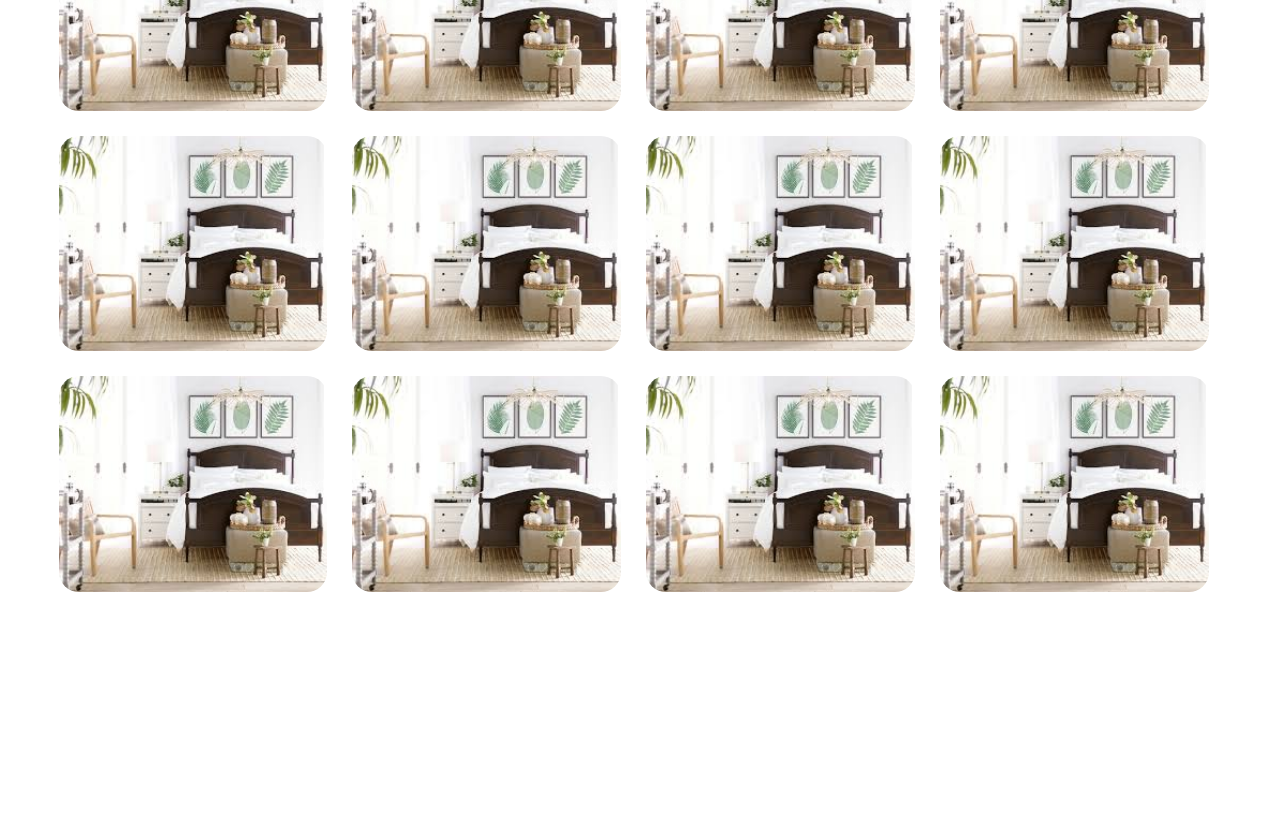
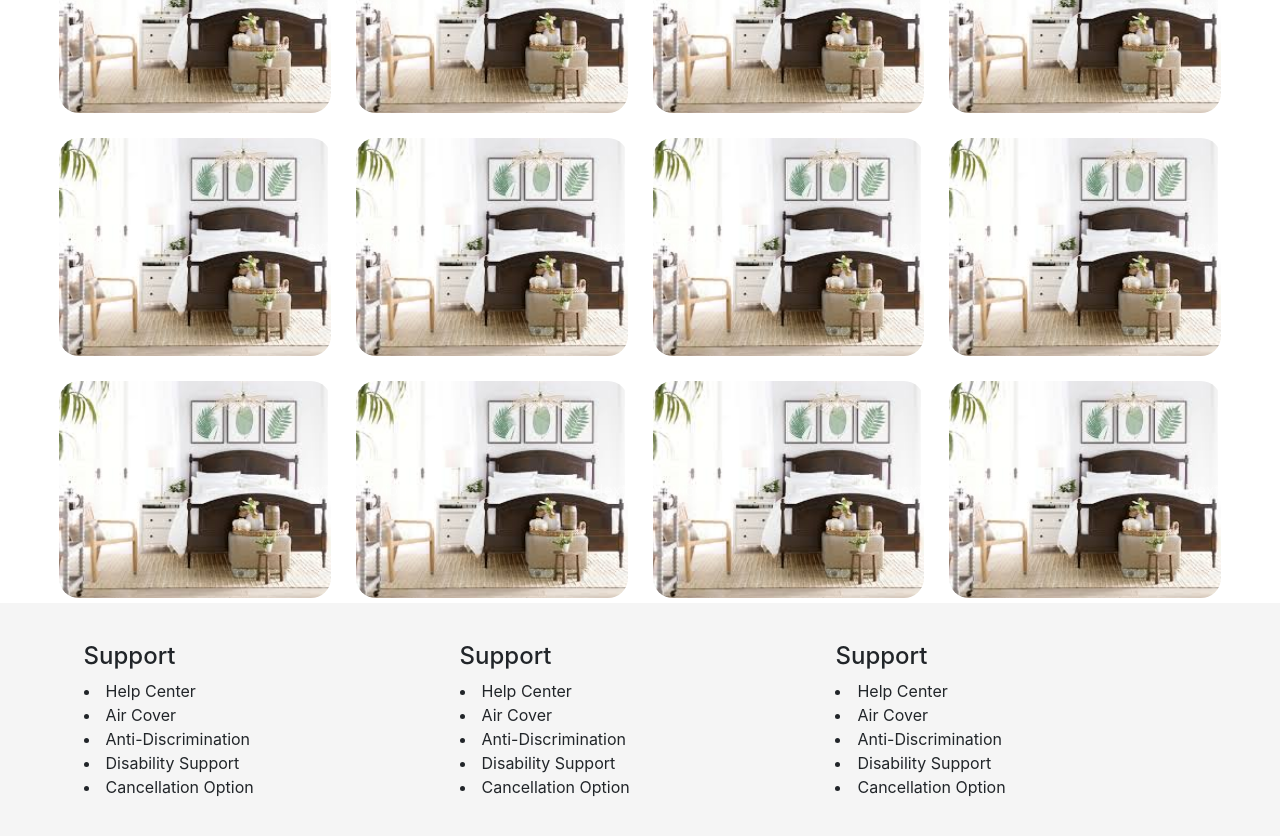
Before and after one commit to MUHAMMADWASEEM22095/Web_Dev_Semester_Project, a React (Create React App) app: page / in a window 1280 px wide. Shown: the part 320-1156 px from the top of the page. Before the commit the page ends 917 px from the top, so only its background shows below. Built offline with nearby package versions, Linux system fonts and the light colour scheme.

Commit message:
Footer added

```diff
--- a/src/App.js
+++ b/src/App.js
@@ -6,6 +6,7 @@ import YourHome from './Comonents/YourHome';
 import { Nav } from 'react-bootstrap';
 import Home from './Pages/Home';
 import Cards from './Comonents/Cards';
+import Footer from './Comonents/Footer';
 
 function App() {
   return (
@@ -27,6 +28,9 @@ function App() {
         <Cards/>
         <Cards/>
       </div>
+      <div className='FootDiv'>
+        <Footer/>
+      </div>
     </div>
 
   );
--- a/src/Comonents/Cards.jsx
+++ b/src/Comonents/Cards.jsx
@@ -8,10 +8,10 @@ export default function Cards() {
     <Carousel style={{ width: '22%',height:'25%',padding:'5px',
       backgroundColor: 'transparent',alignItems:'center',alignContent:'center'}}
      indicators={false}
-    > {/* Carousel width is controlled here */}
+    > {}
     <Carousel.Item>
       <img
-        className="d-block w-100 h-100"  /* Ensure the image fills the carousel container */
+        className="d-block w-100 h-100"
         src="./Pics/room1.jfif"
         alt="pic1"
         style={{ borderRadius: '20px',objectFit: 'cover',
--- /dev/null
+++ b/src/Comonents/Footer.jsx
@@ -0,0 +1,33 @@
+import { width } from '@fortawesome/free-brands-svg-icons/fa42Group'
+import React from 'react'
+
+export default function Footer() {
+  return (
+    <div className='Foot'>
+        <div className='F1'>
+            <h4>Support</h4>
+            <li>Help Center</li>
+            <li>Air Cover</li>
+            <li>Anti-Discrimination</li>
+            <li>Disability Support</li>
+            <li>Cancellation Option</li>
+        </div>
+        <div className='F2'>
+            <h4>Support</h4>
+            <li>Help Center</li>
+            <li>Air Cover</li>
+            <li>Anti-Discrimination</li>
+            <li>Disability Support</li>
+            <li>Cancellation Option</li>
+        </div>
+        <div className='F3'>
+            <h4>Support</h4>
+            <li>Help Center</li>
+            <li>Air Cover</li>
+            <li>Anti-Discrimination</li>
+            <li>Disability Support</li>
+            <li>Cancellation Option</li>
+        </div>
+    </div>
+  )
+}
--- a/src/Designing/Nav.css
+++ b/src/Designing/Nav.css
@@ -74,7 +74,7 @@
 
 .main{
   height: 99%;
-  width: 99%;
+  width: 100%;
 }
 
 
@@ -279,3 +279,27 @@
 .carousel-control-next {
   right: 2%;
 }
+
+.FootDiv{
+  padding: 3%;
+  background-color: #f5f5f5;
+}
+
+
+.Foot{
+  display: flex;
+  flex-wrap: wrap;
+  gap: 15px;
+  justify-content: center;
+  width: 100%;
+}
+
+.ul1,.ul2,.ul3
+{
+  list-style-type: none;
+}
+
+.F1,.F2,.F3{
+
+  width: 30%;
+}
```
